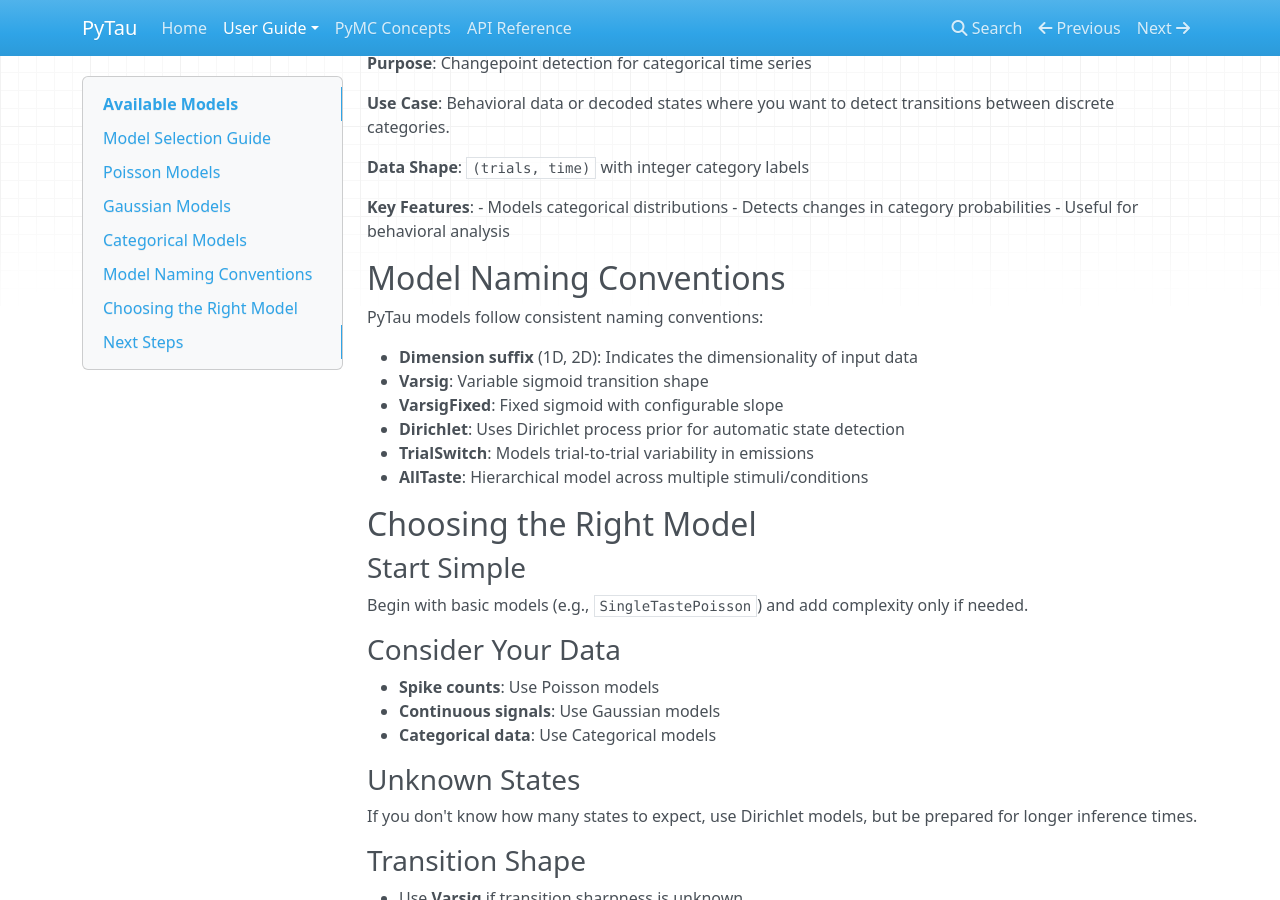
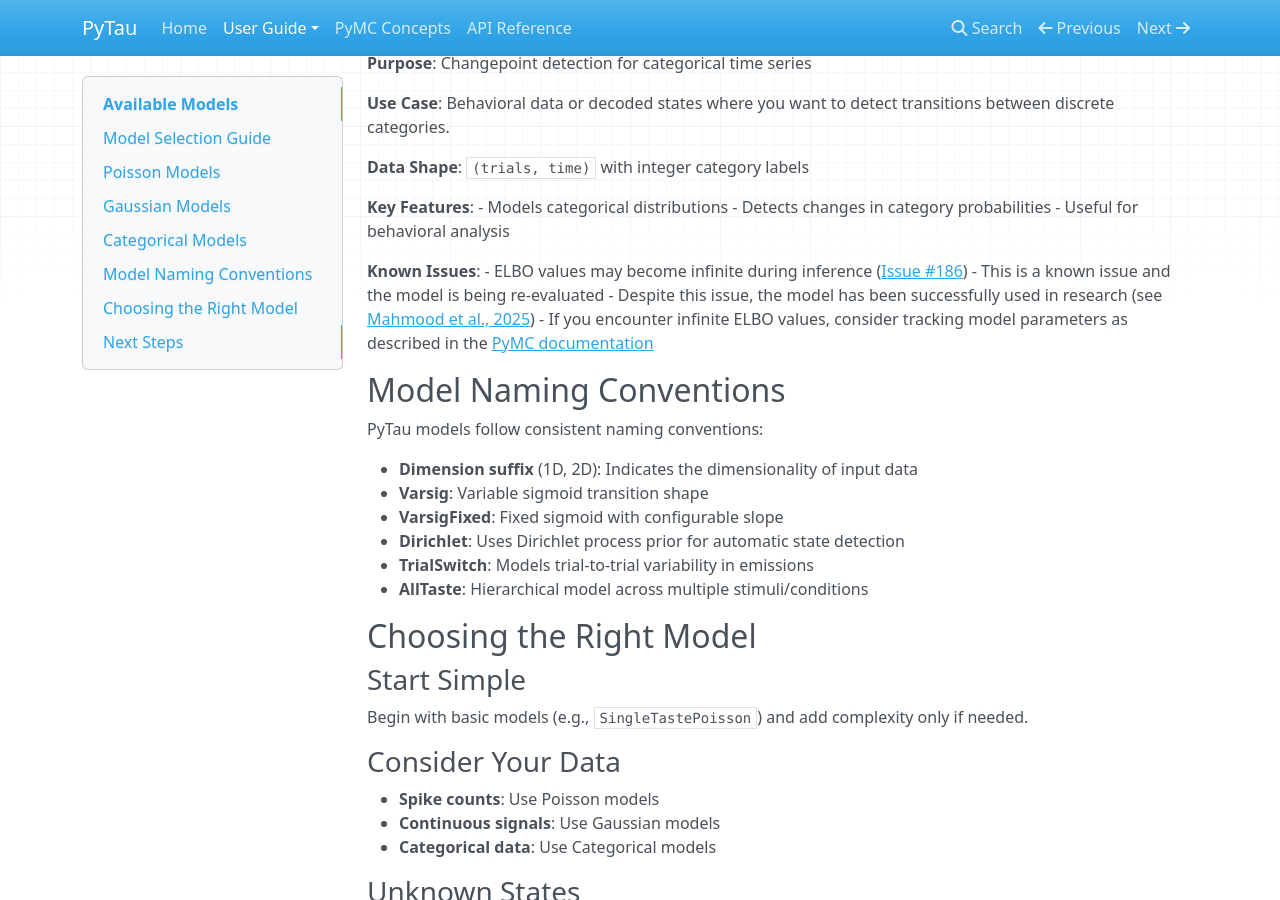
Before and after one commit to abuzarmahmood/pytau, an MkDocs documentation site: the page built from docs/models.md, in a window 1280 px wide and 900 px high, scrolled down 3577 px. Built offline with MkDocs 1.6.1, drawn with Linux system fonts in a browser that asks for light colours; nearby versions of some CDN libraries.

Commit message:
docs: add known ELBO infinity issue for CategoricalChangepoint2D model
Co-authored-by: aider (anthropic/claude-sonnet-4-20250514) <aider@aider.chat>

```diff
--- a/docs/models.md
+++ b/docs/models.md
@@ -195,6 +195,12 @@ Categorical models are designed for discrete categorical data such as behavioral
 - Detects changes in category probabilities
 - Useful for behavioral analysis
 
+**Known Issues**:
+- ELBO values may become infinite during inference ([Issue #186](https://github.com/abuzarmahmood/pytau/issues/186))
+- This is a known issue and the model is being re-evaluated
+- Despite this issue, the model has been successfully used in research (see [Mahmood et al., 2025](https://www.biorxiv.org/content/10.1101/2025.10.01.679845v1.full))
+- If you encounter infinite ELBO values, consider tracking model parameters as described in the [PyMC documentation](https://www.pymc.io/projects/examples/en/2022.01.0/variational_inference/variational_api_quickstart.html#tracking-parameters)
+
 ## Model Naming Conventions
 
 PyTau models follow consistent naming conventions:
```
